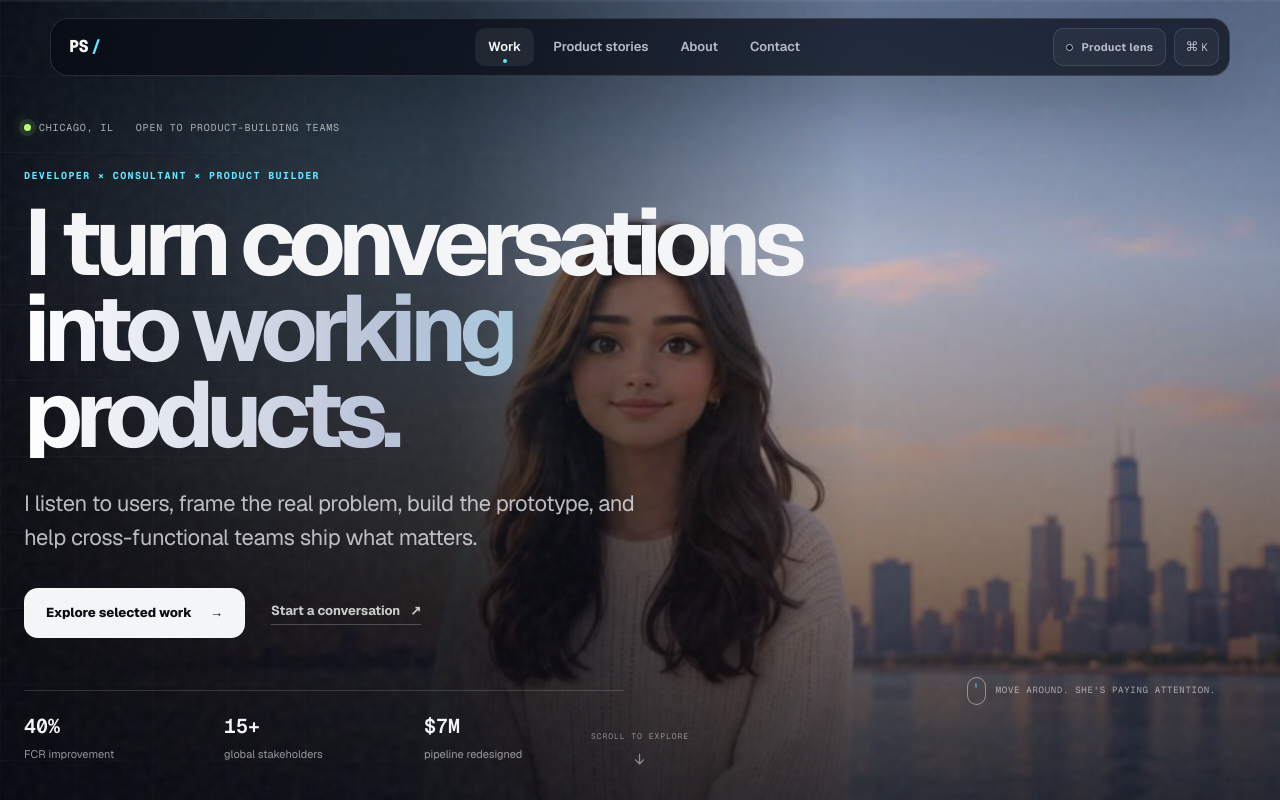
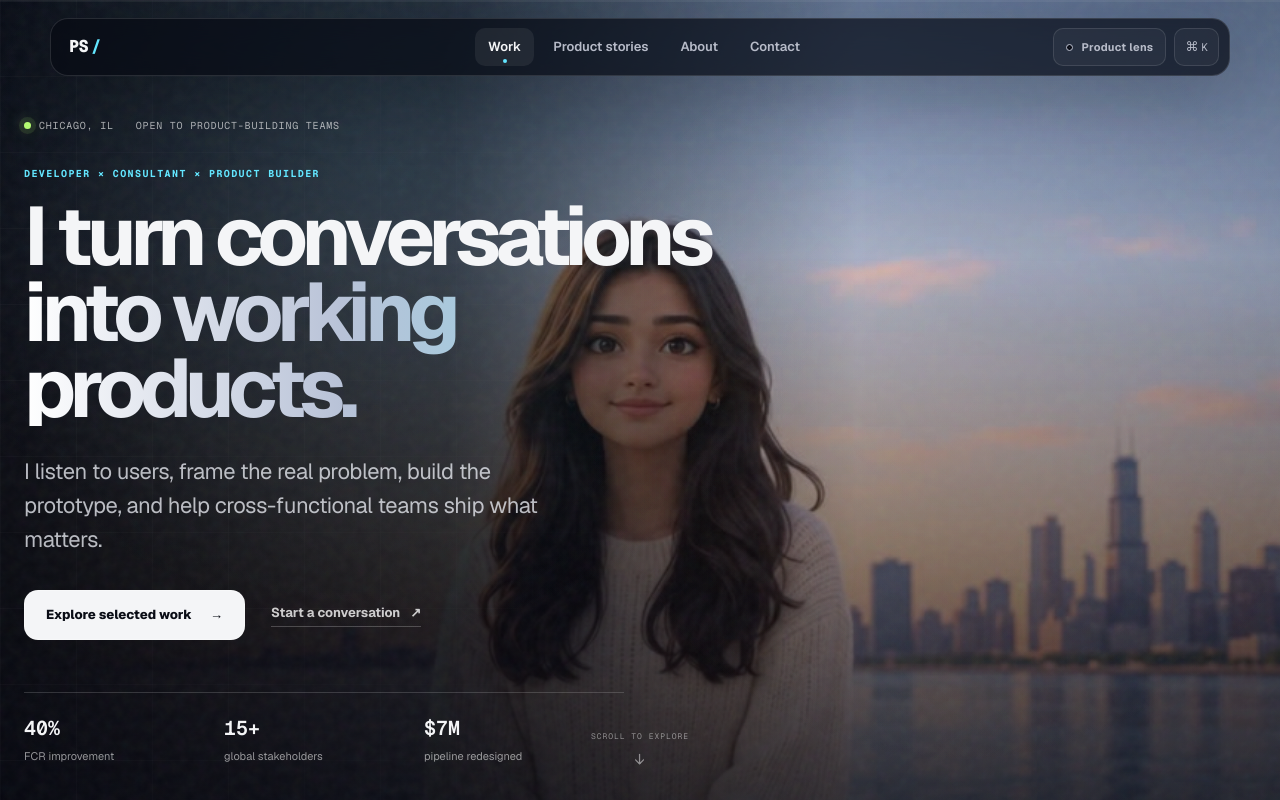
Before and after one commit to pratiksha0108/portfolio, a Next.js app: page / in a window 1280 px wide. Shown: the top 800 px of the page. Built offline with nearby package versions, Linux system fonts and the light colour scheme.

Commit message:
Load hero refinement styles

```diff
--- a/app/globals.css
+++ b/app/globals.css
@@ -4,3 +4,4 @@
 @import "./styles/demos.css";
 @import "./styles/content.css";
 @import "./styles/responsive.css";
+@import "./styles/hero-refinements.css";
```
